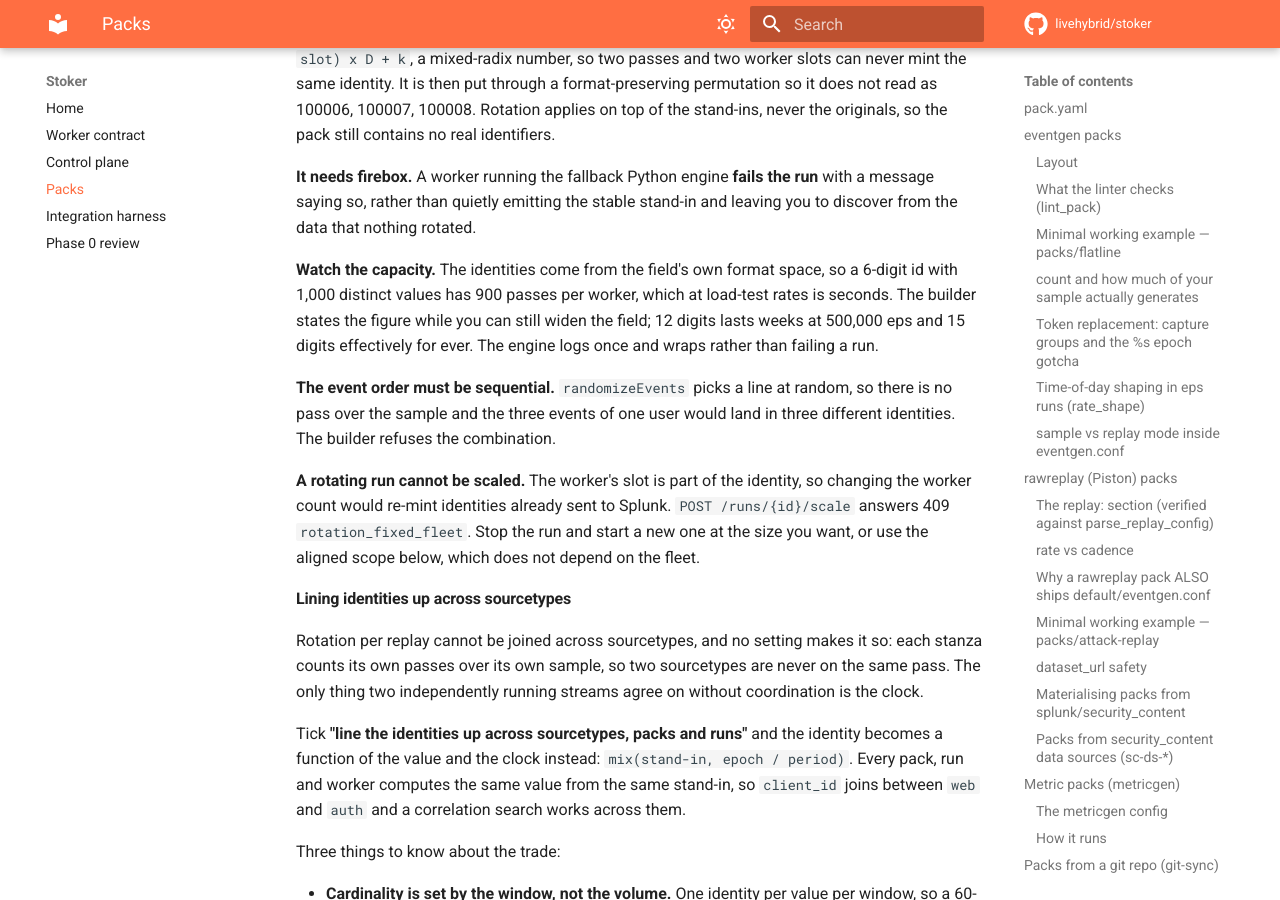
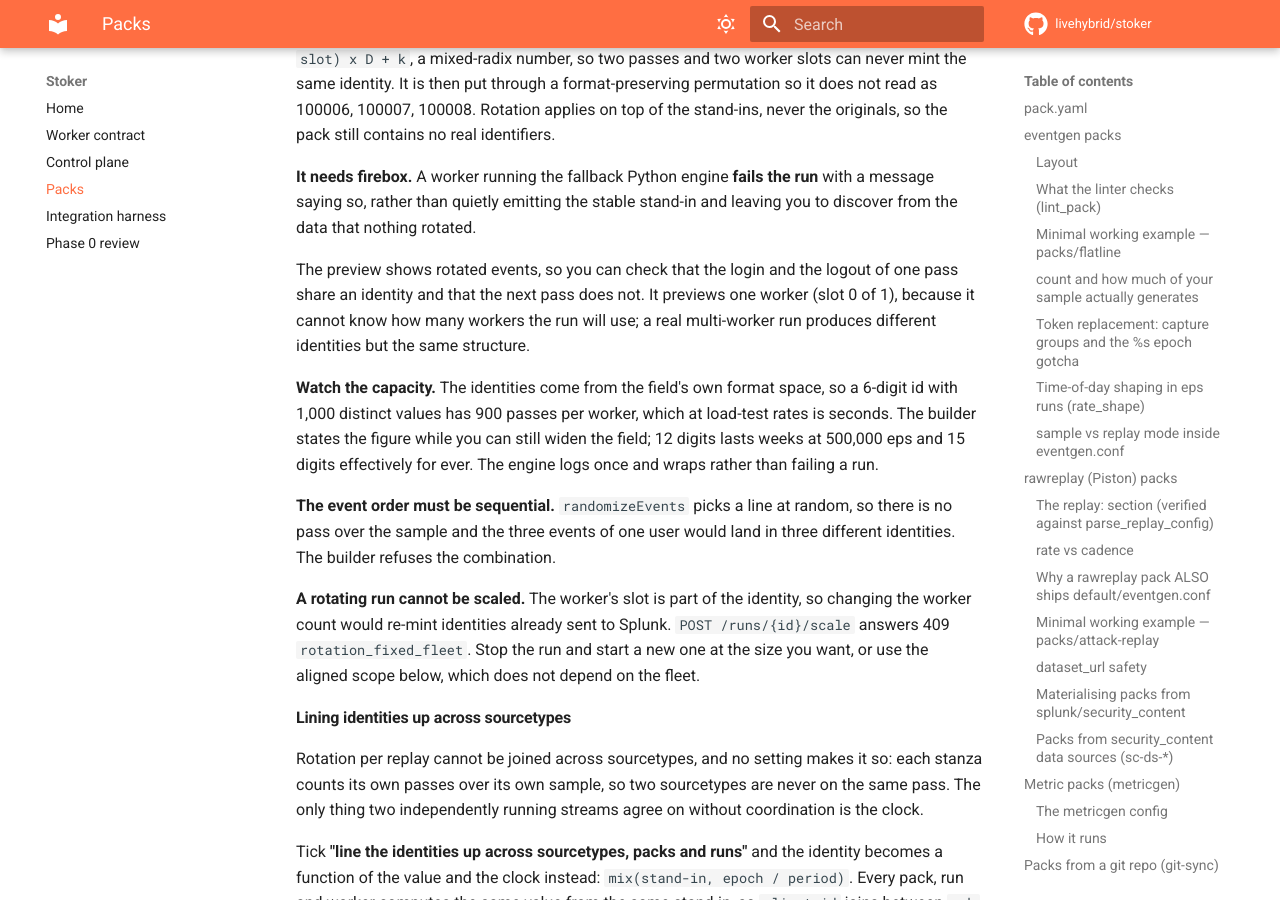
Before and after one commit to livehybrid/stoker, an MkDocs documentation site: the page built from docs/PACKS.md, in a window 1280 px wide and 900 px high, scrolled down 23220 px. Built offline with MkDocs 1.6.1 and Material for MkDocs 9.7.7, drawn with Linux system fonts in a browser that asks for light colours; comment, search, counter and statistics services are not loaded.

Commit message:
Say that the rotation preview is one worker
It cannot know the fleet size, so a real multi-worker run produces different
identities. The structure an operator is checking (one journey per pass, a new
one each replay) is the same either way, but the preview should not imply the
values will match.

```diff
--- a/docs/PACKS.md
+++ b/docs/PACKS.md
@@ -1023,6 +1023,11 @@ pack still contains no real identifiers.
 run** with a message saying so, rather than quietly emitting the stable stand-in
 and leaving you to discover from the data that nothing rotated.
 
+The preview shows rotated events, so you can check that the login and the logout
+of one pass share an identity and that the next pass does not. It previews one
+worker (slot 0 of 1), because it cannot know how many workers the run will use;
+a real multi-worker run produces different identities but the same structure.
+
 **Watch the capacity.** The identities come from the field's own format space,
 so a 6-digit id with 1,000 distinct values has 900 passes per worker, which at
 load-test rates is seconds. The builder states the figure while you can still
```
